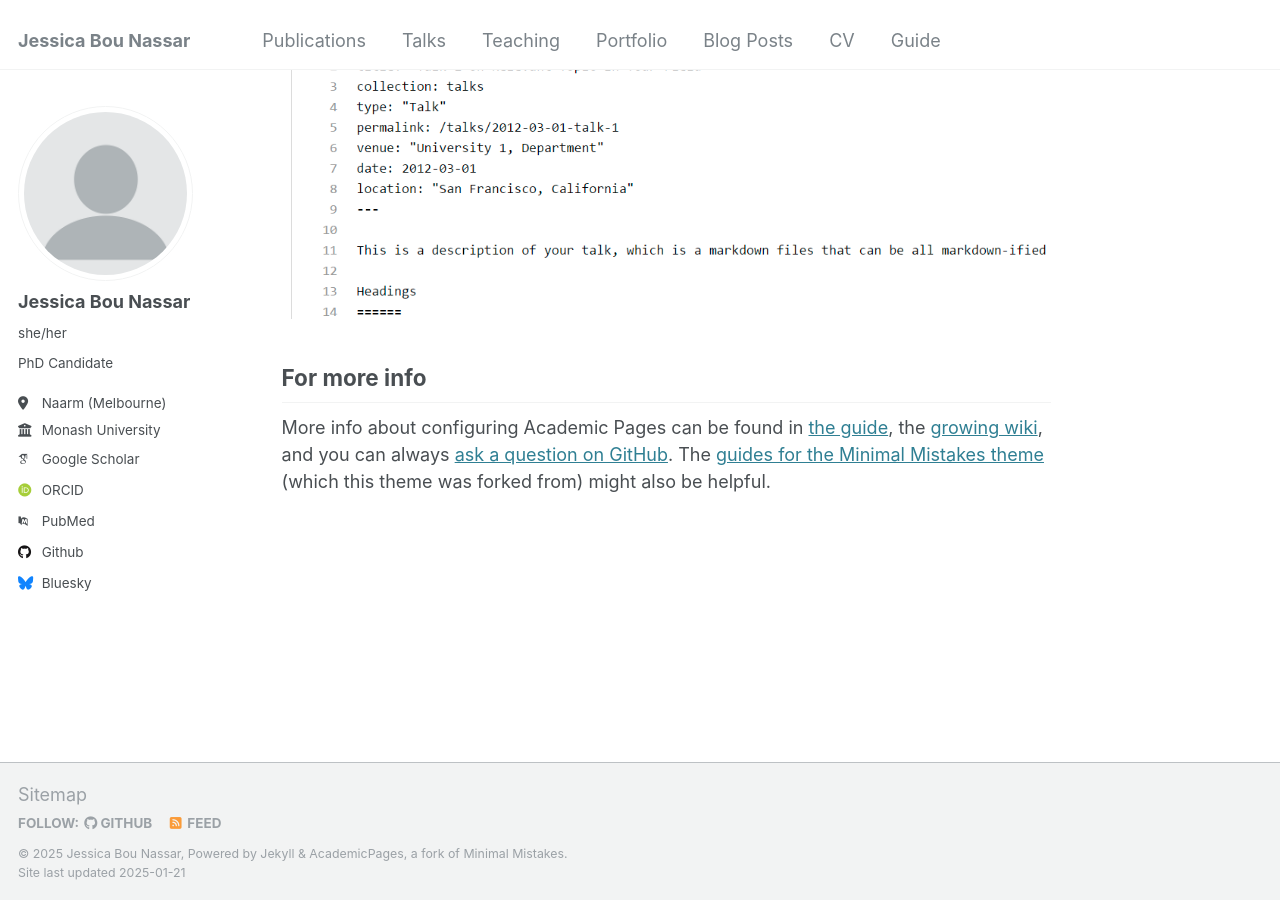
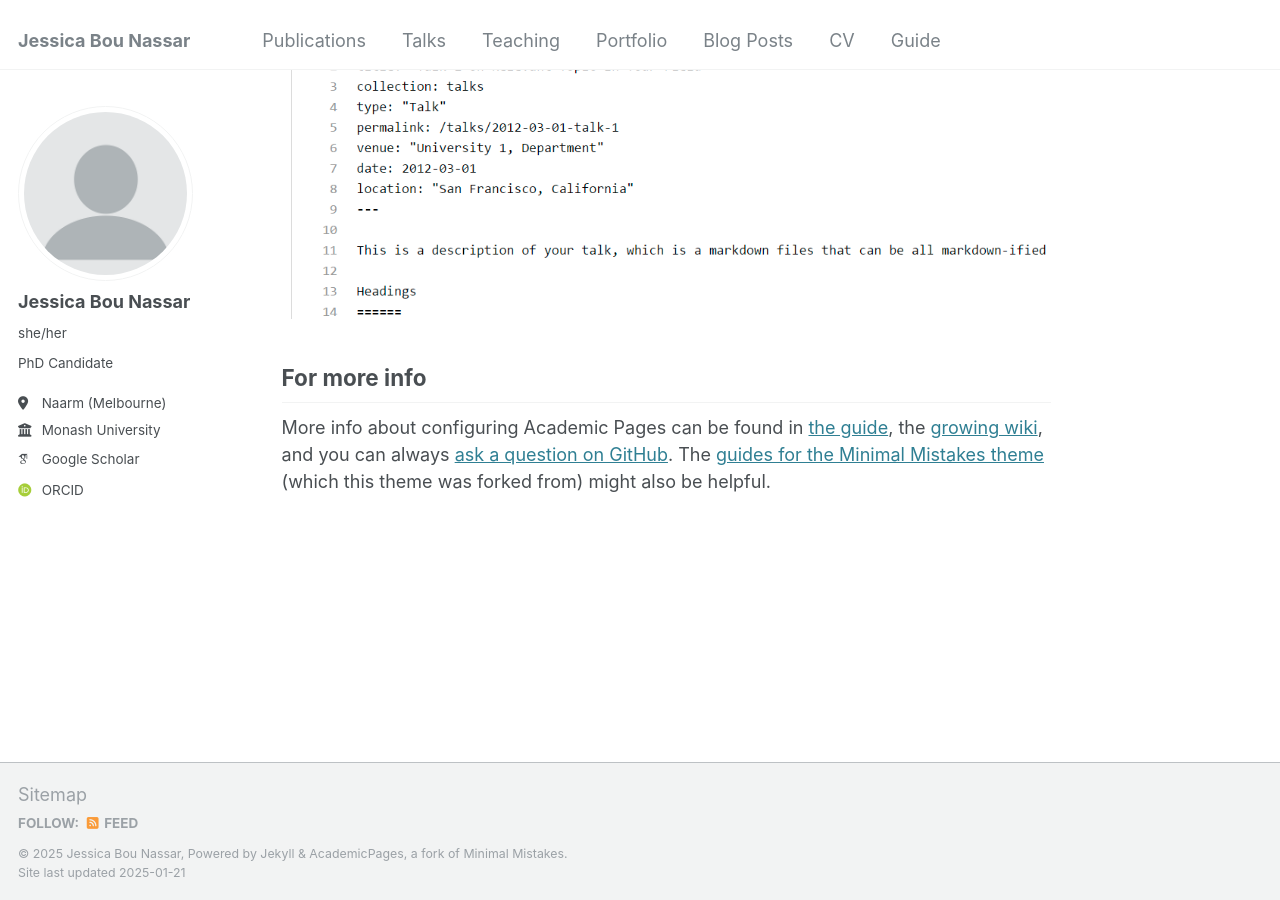
Before and after one commit to jessicabounassar/jessicabounassar.github.io, a Jekyll site: the page built from _pages/about.md, in a window 1280 px wide and 900 px high, scrolled down 2643 px. Built offline with Jekyll 4.4.1, drawn with Linux system fonts in a browser that asks for light colours; some web fonts are replaced.

Commit message:
Update _config.yml

```diff
--- a/_config.yml
+++ b/_config.yml
@@ -32,11 +32,11 @@ author:
 
   # Academic websites
   arxiv            : # URL - Update with the correct link to your profile
-  googlescholar    : "https://scholar.google.com/citations?user=PS_CX0AAAAAJ"
+  googlescholar    : "https://scholar.google.com/citations?user=qzwAlC8AAAAJ&hl=en"
   impactstory      : # URL
-  orcid            : "http://orcid.org/yourorcidurl"
+  orcid            : "https://orcid.org/0000-0002-2658-3692"
   semantic         : # URL
-  pubmed           : "https://www.ncbi.nlm.nih.gov/pubmed/?term=john+snow"
+  pubmed           : #"https://www.ncbi.nlm.nih.gov/pubmed/?term=john+snow"
   researchgate     : # URL
   scopus           : # URL
 
@@ -44,12 +44,12 @@ author:
   bitbucket        : # Username - Update with your username on the site
   codepen          : # Username
   dribbble         : # Username
-  github           : "academicpages"
+  github           : #"academicpages"
   kaggle           : # Username
   stackoverflow    : # User number or user number and name (i.e., use "1" or "1/jeff-atwood")
 
   # Social media
-  bluesky          : "bsky.app" # Replace this with you Bluesky username
+  bluesky          : #"bsky.app" # Replace this with you Bluesky username
   facebook         : # Username
   flickr           : # Username
   foursquare       : # Username
```
